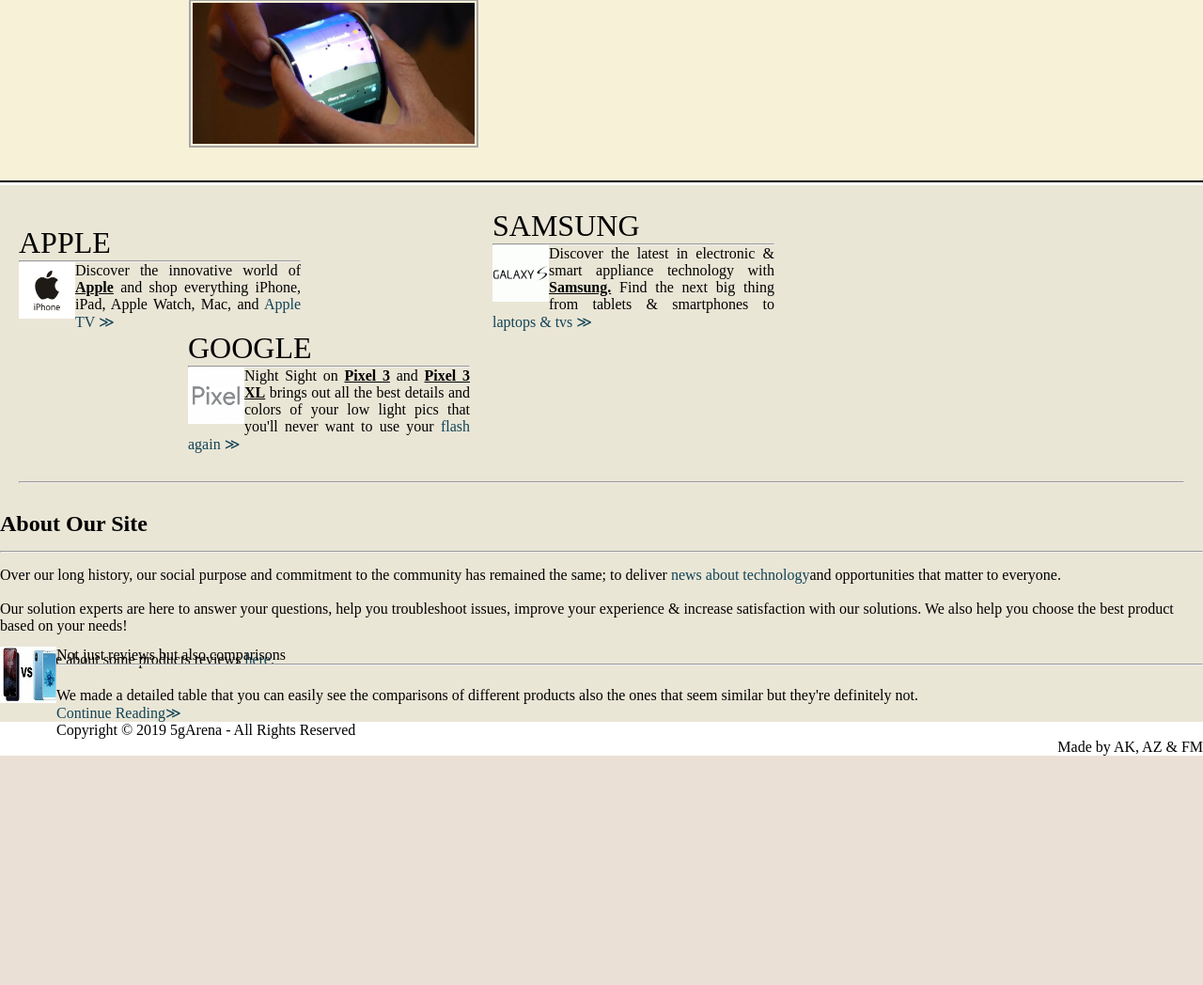
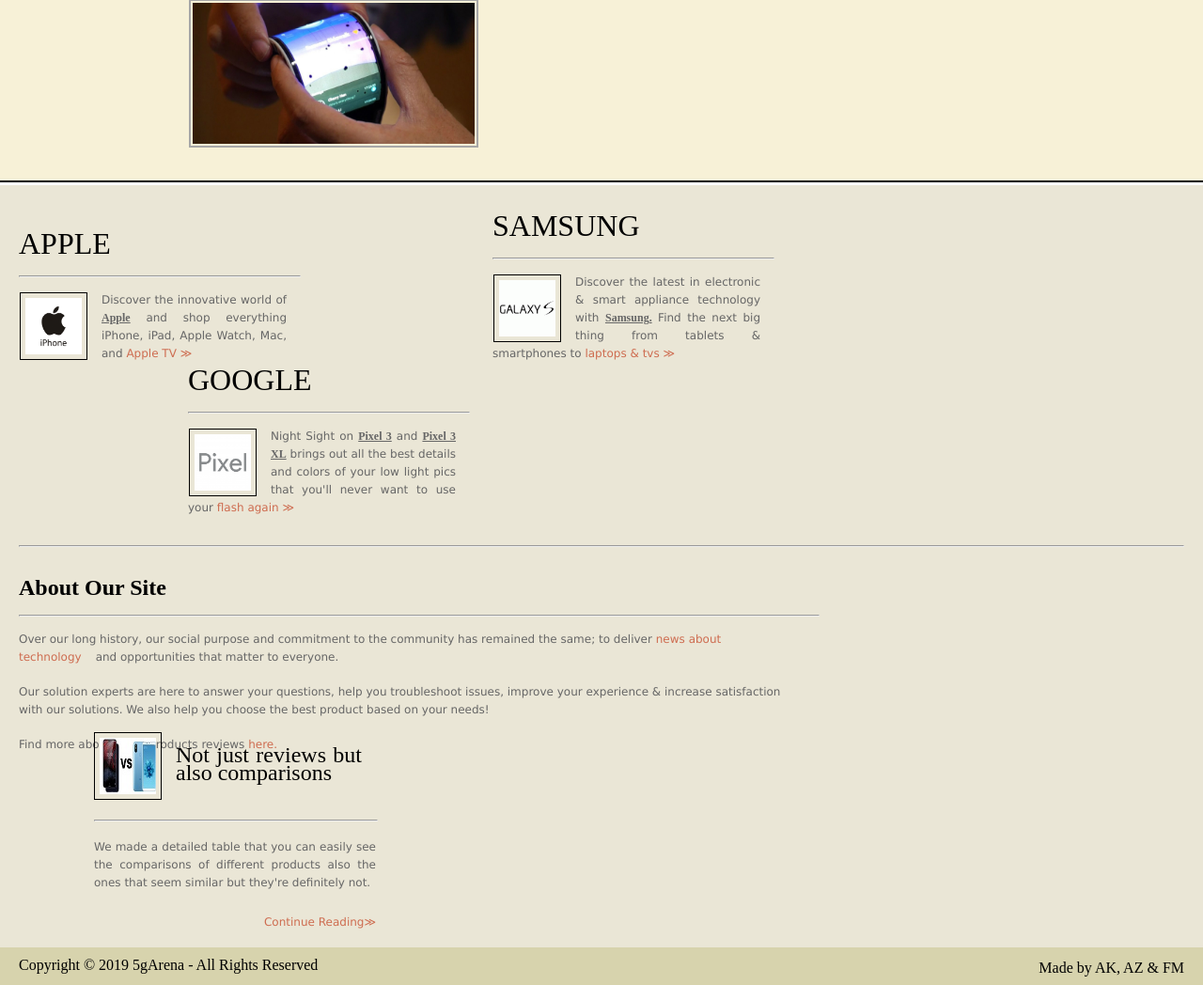
Before and after one commit to AKralani/5gArena-store, a PHP site: page / in a window 1280 px wide. Shown: the part 681-1729 px from the top of the page at 94% size. Before the commit the page ends 1485 px from the top, so only its background shows below. Run offline with PHP 8.4, Linux system fonts and the light colour scheme.

Commit message:
style.css edited online with Bitbucket

```diff
--- a/css/style.css
+++ b/css/style.css
@@ -247,3 +247,243 @@ input[type=text], input[type=email], input[type=password], select, textarea{
 	width:300px;
 	margin-left:200px;
 	text-align: justify;
+
+}
+.section33a hr{
+		margin-top:15px;
+		margin-bottom: 15px;
+}
+
+.section33a img{
+	border:1px solid black;
+	padding: 5px;
+	margin:1px;
+	margin-right: 15px;
+
+}
+
+.section33a figcaption{
+	font-size: 12px;
+	line-height: 19px;
+	color: #666666;
+	font-family: "Verdana";
+	margin-right: 15px;
+
+}
+
+.section33a a{
+	color:#ce6c50;
+	font-size: 12px;
+	line-height: 19px;
+	font-family: "Verdana";
+	margin-right: 15px;
+}
+
+.section33a a:hover{
+	text-decoration: none;
+
+}
+
+.section33b{
+	width:66.6%;
+	margin-left: 20px;
+	display: inline-block;
+
+}
+.section33c{
+	margin-left: 100px;
+	width: 300px;
+	margin-right: 15px;
+	display: inline-block;
+	text-align: justify;
+}
+
+.section33c img{
+	border:1px solid black;
+	padding: 5px;
+	margin-right: 15px;
+}
+.section33c figcaption{
+
+	font-size: 24px;
+	color: #000000;
+	font-family: "Deja Vu Sans";
+	line-height: 19px;
+	margin-right: 15px;
+	padding-top: 15px;
+
+}
+
+.section33c hr{
+	padding:0px;
+	width: 300px;
+	margin-top: 40px;
+	margin-bottom: 5px;
+}
+
+.section33b p{
+	font-size: 12px;
+	line-height: 19px;
+	color: #666666;
+	font-family: "Verdana";
+	margin-right: 15px;
+}
+ .section33b a{
+	color:#ce6c50;
+	font-size: 12px;
+	line-height: 19px;
+	font-family: "Verdana";
+	margin-right: 15px;
+
+}
+
+.section33b a:hover{
+	text-decoration: none;
+
+}
+.section33c p{
+	font-size: 12px;
+	color: #666666;
+	font-family: "Verdana";
+	line-height: 19px;
+	position: relative;
+	bottom: 10px;
+}
+
+.section33c a{
+	color:#ce6c50;
+	font-size: 12px;
+	font-family: "Verdana";
+	text-align: left;
+	float: right;
+	margin-bottom: 20px;
+	margin-top: 15px;
+}
+
+.section33c a:hover{
+	text-decoration: none;
+
+}
+.footerdiv{
+     	background-color: #d7d3ad;
+      	width: 100%;
+      	height: 20px;
+      	padding-top: 10px;
+      	padding-bottom: 10px;
+         }
+.footerdiv p:first-child{
+		padding-left: 20px;
+}
+.footerdiv p:nth-child(2){
+	padding-right: 20px;
+	margin-top: -15px;
+}
+
+.about-boxet{
+	width:100%;
+	height:600px;
+	float:left;
+	margin-top:35px;
+
+}
+
+.about-box{
+	width:20%;
+	height:250px;
+	float:left;
+	margin-left:31px;
+	background-color:#f9f9f9;
+	margin-bottom: 31px;
+    color: #666;
+}
+
+#abt1{
+	margin-left:  100px;
+}
+
+.about-foto{
+margin-top:19px;
+width:100%;
+height:100%;
+}
+
+.ab-titulli{margin-top:20px;}
+.about-boxet p{margin-top:10px;
+				color: orange;}
+
+.about-boxet h4{
+
+	text-align: center;
+	font-size:17px;
+	font-weight: 300;
+	color: #666;
+	font-weight:bold;
+}
+
+#result{
+	color: #34495E;
+	margin-bottom: 5px;
+	margin-top: 5px;
+	padding-top:2px;
+	padding-bottom: 2px;
+}
+.about-search{
+	margin-left: 30%;
+	margin-bottom: 50px;
+}
+.about-search p {
+	color: 	 #005580;
+}
+.about-search table{
+
+  font-family: arial, sans-serif;
+  border-collapse: collapse;
+  width: 50%;
+  border: 1px solid red;
+  color: #330033;
+
+}
+
+.about-search td,th{
+  border: 1px solid #dddddd;
+  text-align: left;
+  padding: 8px;
+}
+
+.about-search tr:nth-child(even) {
+  background-color: #dddddd;
+}
+
+.about-search tr:nth-child(odd) {
+  background-color: #ffffff;
+}
+
+.about-search input[type="text"]{
+
+	width: 50%;
+	 padding: 5px;
+    border: 1px solid #ccc;
+    border-radius: 6px;
+    -moz-box-sizing:border-box;
+    -webkit-box-sizing:border-box;
+    -o-box-sizing:border-box;
+    -ms-box-sizing:border-box;
+    box-sizing: border-box;
+    margin-top: 6px;
+    margin-bottom: 16px;
+    resize: vertical;
+
+}
+
+.gazete {
+  -webkit-column-count: 3;
+  -moz-column-count: 3;
+  -o-column-count: 3;
+  -ms-column-count: 3;
+  column-count: 3;
+  -webkit-column-gap: 40px;
+  -moz-column-gap: 40px;
+  -o-column-gap: 40px;
+  -ms-column-gap: 40px;
+  column-gap: 40px;
+}
```
